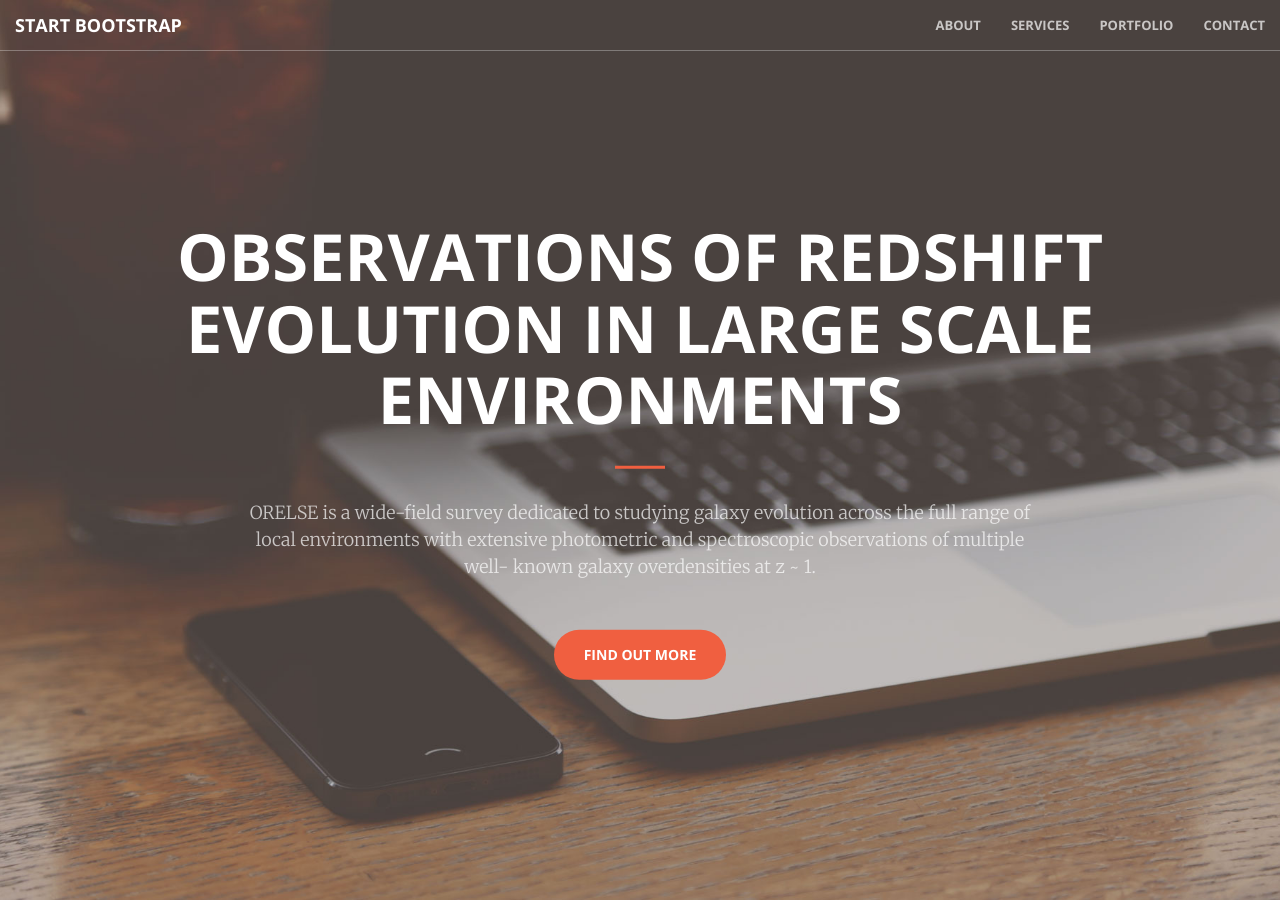
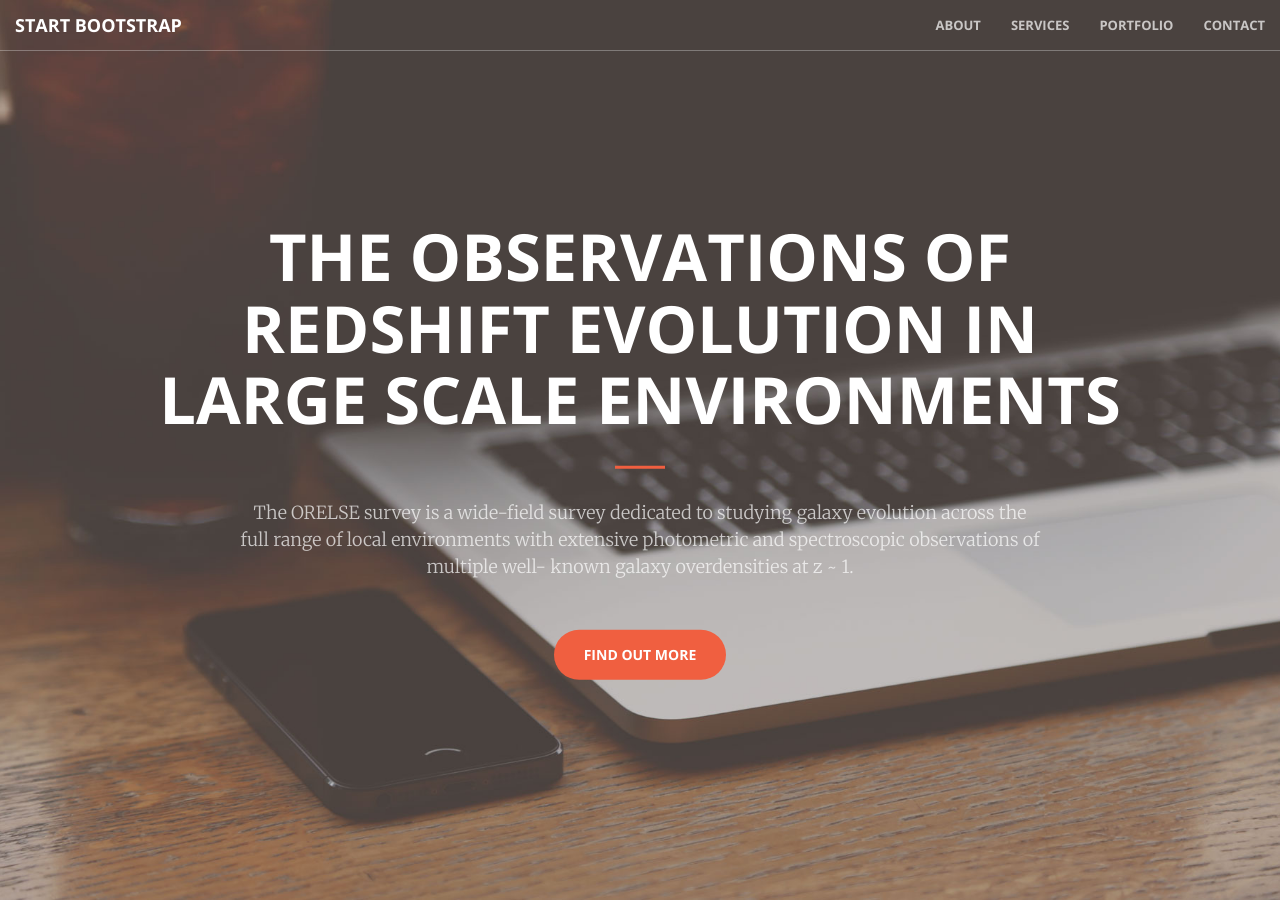
Before and after one commit to Luloisshen/ORELSEsurvey, a Jekyll site: the page built from index.html, in a window 1280 px wide and 900 px high. Built offline with Jekyll 4.4.1, drawn with Linux system fonts in a browser that asks for light colours; some of the changed text lies outside the part shown.

Commit message:
update header, about, contact

```diff
--- a/_includes/call-to-action.html
+++ b/_includes/call-to-action.html
@@ -2,7 +2,7 @@
     <div class="container">
         <div class="row">
             <div class="col-lg-8 col-lg-offset-2 text-center">
-                <h2 class="section-heading">We've got what you need!</h2>
+                <h2 class="section-heading">The ORELSE Team</h2>
                 <hr class="light">
                 <p class="text-faded">Start Bootstrap has everything you need to get your new website up and running in no time! All of the templates and themes on Start Bootstrap are open source, free to download, and easy to use. No strings attached!</p>
                 <a href="#" class="btn btn-default btn-xl">Get Started!</a>
--- a/_includes/contact.html
+++ b/_includes/contact.html
@@ -4,7 +4,7 @@
             <div class="col-lg-8 col-lg-offset-2 text-center">
                 <h2 class="section-heading">Let's Get In Touch!</h2>
                 <hr class="primary">
-                <p>Ready to start your next project with us? That's great! Give us a call or send us an email and we will get back to you as soon as possible!</p>
+                <p>Lu Shen</p>
             </div>
         <div class="col-lg-2 col-lg-offset-2 text-center">
             <a href="https://twitter.com/{{ site.twitter_username }}">
--- a/_includes/header.html
+++ b/_includes/header.html
@@ -1,9 +1,9 @@
 <header>
     <div class="header-content">
         <div class="header-content-inner">
-            <h1>Observations of Redshift Evolution in Large Scale Environments</h1>
+            <h1>The Observations of Redshift Evolution in Large Scale Environments</h1>
             <hr>
-            <p>ORELSE is a wide-field survey dedicated to studying galaxy evolution across the full range of local environments with extensive photometric and spectroscopic observations of multiple well- known galaxy overdensities at z ~ 1. </p>
+            <p>The ORELSE survey is a wide-field survey dedicated to studying galaxy evolution across the full range of local environments with extensive photometric and spectroscopic observations of multiple well- known galaxy overdensities at z ~ 1. </p>
             <a href="#about" class="btn btn-primary btn-xl page-scroll">Find Out More</a>
         </div>
     </div>
```
